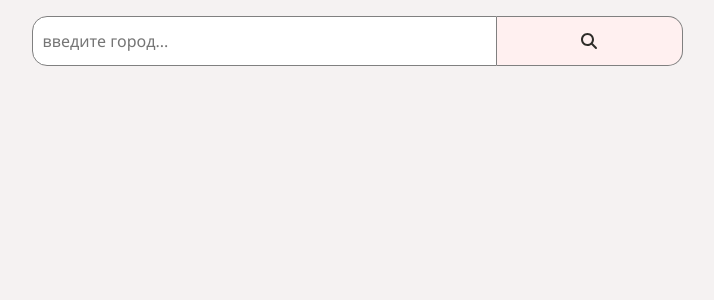
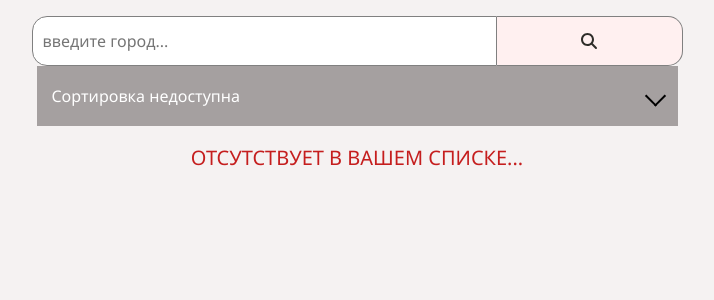
Before and after one commit to PolinaTcaciuc/vue-weather, a Vue app: page /weather in a window 1280 px wide. Shown: the top 300 px of the page, without its empty margins (283-997 px from the left). Built offline with nearby package versions, Linux system fonts and the light colour scheme.

Commit message:
feat: add select component 1. Add the ability to sort cities

```diff
--- a/src/assets/styles/vars.scss
+++ b/src/assets/styles/vars.scss
@@ -18,6 +18,8 @@
   --color-grey: rgb(165, 160, 160);
   //technical variables
   --color-attention: rgb(190, 0, 0, 0.88);
+  --color-disabled:rgb(227, 227, 227);
+
   /* Shadows */
   --shadow-color: rgb(0, 0, 0, 10%);
 
--- a/src/components/CityList.vue
+++ b/src/components/CityList.vue
@@ -1,13 +1,22 @@
 <script setup>
 import CityCard from "./CityCard.vue";
 import { useStore } from "vuex";
-import { computed } from "vue";
-const store = useStore();
-const listOfCities = computed(() => store.getters["city/getWeatherData"]);
+import { defineProps,computed } from "vue";
+const props = defineProps({
+  weatherData:{
+    type:Array,
+    required:true,
+  }
+})
+ const store = useStore();
+// const listOfCities = computed(() => store.getters["city/getWeatherData"]);
 const currentSearch = computed(() => store.getters["city/getSearchCity"]);
 
 const filteredCities = computed(() => {
-  return listOfCities.value.filter((city) => {
+  if(currentSearch.value === ''){
+    return props.weatherData;
+  }
+  return props.weatherData.filter((city) => {
     return city.cityName
       .toLowerCase()
       .includes(currentSearch.value.toLowerCase());
@@ -15,18 +24,12 @@ const filteredCities = computed(() => {
 });
 </script>
 <template>
-  <p
-    class="alt-txt"
-    v-show="filteredCities.length <= 0 && listOfCities.length > 0"
-  >
-    {{ `&#xab;${currentSearch}&#xbb;` }} нет в вашем списке...
-  </p>
   <div class="container">
+    <p class="alt-txt" v-if="filteredCities.length <= 0">{{currentSearch}} отсутствует в вашем списке...</p>
     <TransitionGroup
       name="animCity"
       tag="ul"
-      class="city-list row justify-content-center pt-5"
-    >
+      class="city-list row justify-content-center pt-5">
       <city-card v-for="city in filteredCities" :key="city.id" :city="city">
       </city-card>
     </TransitionGroup>
@@ -36,6 +39,9 @@ const filteredCities = computed(() => {
 
 
 <style lang="scss">
+.alt-txt {
+  color: var(--color-attention) !important;
+}
 .animCity-move,
 .animCity-enter-active,
 .animCity-leave-active {
--- a/src/components/UI/VModal.vue
+++ b/src/components/UI/VModal.vue
@@ -49,7 +49,7 @@ watch(
   </div>
 </template>
 
-<style lang="scss">
+<style lang="scss" scoped>
 .modal {
   position: fixed;
   left: 0;
--- /dev/null
+++ b/src/components/UI/VSelect.vue
@@ -0,0 +1,189 @@
+<template>
+  <div
+    ref="selectContainer"
+    @click="selectOpen"
+    :class="['select-container', { disabled: isDisabled }]"
+  >
+    <div class="select">
+      <input
+        readonly
+        :value="currentOption"
+        type="text"
+        id="input"
+        ref="input"
+      />
+    </div>
+    <div class="option-container" data-simplebar>
+      <div
+        @click="changeOption(option)"
+        class="option"
+        v-for="option in props.options"
+        :key="option.id"
+        :id="option.id">
+        <label> {{ option.name }} </label>
+      </div>
+    </div>
+  </div>
+</template>
+
+<script>
+export default {
+  name: "v-select",
+};
+</script>
+<script setup>
+import { defineEmits,defineProps, computed, ref, watchEffect } from "vue";
+import { useStore } from "vuex";
+const emit = defineEmits(["changeOption"]);
+const props = defineProps({
+  options:{
+    type: Array,
+    required:true
+  }
+})
+const store = useStore();
+const weatherData = computed(() => store.getters["city/getWeatherData"]);
+let isDisabled = ref(false);
+let currentOption = ref("");
+const selectContainer = ref(null);
+
+const selectOpen = () => {
+  if (isDisabled.value) return;
+  selectContainer.value.classList.toggle("active");
+};
+const changeOption = (option) => {
+  document.querySelectorAll(".option").forEach((item) => {
+    if (item.id != option.id) {
+      item.classList.contains("activeOption")
+        ? item.classList.remove("activeOption")
+        : "";
+    } else {
+      item.classList.contains("activeOption")
+        ? ""
+        : item.classList.add("activeOption");
+    }
+  });
+  currentOption.value = option.name;
+  emit("changeOption", option.value);
+};
+watchEffect(() => {
+  if (weatherData.value.length > 1) {
+    currentOption.value = "Критерий сортировки";
+    isDisabled.value = false;
+  } else {
+    currentOption.value = "Сортировка недоступна";
+    isDisabled.value = true;
+  }
+});
+</script>
+<style lang="scss">
+.select-container {
+  position: relative;
+}
+.select-container.disabled {
+  .select {
+    background: var(--color-grey);
+    &::after {
+      cursor: not-allowed;
+      border-bottom: 2px solid black;
+      border-right: 2px solid black;
+    }
+    input {
+      cursor: not-allowed;
+    }
+  }
+}
+
+.activeOption {
+  background: var(--color-purple);
+}
+.select-container .select {
+  position: relative;
+  background: var(--color-pink-dirty);
+  height: 60px;
+}
+.select-container .select::after {
+  position: absolute;
+  content: "";
+  width: 15px;
+  height: 15px;
+  top: 50%;
+  right: 15px;
+  transform: translateY(-50%) rotate(45deg);
+  border-bottom: 2px solid white;
+  border-right: 2px solid white;
+  cursor: pointer;
+  transition: border-color 0.4s;
+}
+
+.select-container.active .select::after {
+  border: none;
+  border-left: 2px solid white;
+  border-top: 2px solid white;
+}
+.select-container .select input {
+  position: relative;
+  width: 100%;
+  height: 100%;
+  padding: 0 15px;
+  background: none;
+  outline: none;
+  border: none;
+  color: white;
+  cursor: pointer;
+}
+.select-container .option-container {
+  position: absolute;
+  z-index: 1000;
+  top: 60px;
+  width: 100%;
+  background: #6e6477;
+  height: 0;
+  transition: 0.4s;
+  border-radius: 0px 0px 18px 18px;
+}
+
+.select-container.active .option-container {
+  height: 180px;
+}
+
+.select-container .option-container .option {
+  position: relative;
+  padding-left: 15px;
+  height: 60px;
+  cursor: pointer;
+  display: flex;
+  align-items: center;
+  &:not(:first-child){
+    border-top: 1px solid rgba(0, 0, 0, 0.3);
+  }
+}
+
+.select-container .option-container .option.selected {
+  background: rgba(0, 0, 0, 0.5);
+  pointer-events: none;
+}
+
+.select-container .option-container .option:hover {
+  background: rgba(0, 0, 0, 0.2);
+  padding-left: 20px;
+  border-radius: 0px ;
+  &:first-child{
+    background: rgba(0, 0, 0, 0.2);
+  padding-left: 20px;
+  border-radius: 18px 18px 0px 0px;
+  }
+  &:last-child{
+    background: rgba(0, 0, 0, 0.2);
+  padding-left: 20px;
+  border-radius: 0px 0px 18px 18px;
+  }
+
+
+}
+
+.select-container .option-container .option label {
+  color: white;
+  cursor: pointer;
+}
+</style>
--- a/src/components/UI/globalComponentsList.js
+++ b/src/components/UI/globalComponentsList.js
@@ -5,6 +5,7 @@
  import VLink from './VLink';
  import VLoader from './VLoader';
  import VError from './VError';
+ import VSelect from './VSelect';
  export default [
      VTitle,
      VButton,
@@ -13,4 +14,5 @@
      VLink,
      VLoader,
      VError,
+     VSelect,
  ]
--- a/src/pages/WeatherFetchPage.vue
+++ b/src/pages/WeatherFetchPage.vue
@@ -5,12 +5,43 @@ import { useStore } from "vuex";
 import { computed } from "vue";
 const store = useStore();
 const loadingStatus = computed(() => store.getters["common/loading"]);
-
+const weatherData = computed(() => store.getters["city/getWeatherData"]);
+let selectedSort = computed(() => store.getters["city/getSelectedSort"]);
 const searchFormClasses = {
   input: ["col-8", "col-md-6", "col-lg-5"],
   btn: ["col-3", "col-md-2"],
 };
 const errorClasses = ["col-11", "col-md-8", "col-lg-7"];
+const sortedData = computed(() => {
+  const data = weatherData.value.slice();
+  if (selectedSort.value === "temp") {
+    return data.sort((a, b) => b.temp - a.temp);
+  } else {
+    return data.sort((a, b) =>
+      a[selectedSort.value]?.localeCompare(b[selectedSort.value])
+    );
+  }
+});
+const changeSelect = (value) => {
+  store.commit("city/SET_SELECTED_SORT", value);
+};
+const optionsList = [
+  {
+    value: "cityName",
+    name: "По названию",
+    id: 1,
+  },
+  {
+    value: "description",
+    name: "По описанию",
+    id: 2,
+  },
+  {
+    value: "temp",
+    name: "По температуре",
+    id: 3,
+  },
+];
 </script>
 
 <template>
@@ -20,12 +51,23 @@ const errorClasses = ["col-11", "col-md-8", "col-lg-7"];
         <search-form :classes="searchFormClasses" />
       </div>
       <div class="row justify-content-center">
+        <div class="col-11 col-md-8 col-lg-7">
+          <v-select
+          :options="optionsList"
+          @changeOption="changeSelect"> </v-select>
+        </div>
+      </div>
+
+      <div class="row justify-content-center">
         <v-loader :isLoading="loadingStatus"></v-loader>
       </div>
     </div>
-    <v-error :classes="errorClasses"></v-error>
     <div class="container">
-      <city-list></city-list>
+      <city-list :weatherData="sortedData"></city-list>
     </div>
   </section>
+  <v-error :classes="errorClasses"></v-error>
 </template>
+
+<style lang="scss">
+</style>
--- a/src/store/modules/cityModule.js
+++ b/src/store/modules/cityModule.js
@@ -3,9 +3,12 @@ import City from '@/classes/City.js';
 export const cityModule = {
     namespaced: true,
     state() {
+        const storedData = localStorage.getItem('weatherData');
+
         return {
             searchCity: '',
-            weatherData: [],
+            weatherData: storedData ? JSON.parse(storedData) : [],
+            selectedSort: '',
         }
     },
     mutations: {
@@ -14,7 +17,12 @@ export const cityModule = {
         },
         PUSH_WEATHER_DATA(state, city) {
             state.weatherData.push(city);
+            localStorage.setItem('weatherData', JSON.stringify(state.weatherData));
+
         },
+        SET_SELECTED_SORT(state,value){
+            state.selectedSort = value;
+        }
     },
     getters:{
         getWeatherData(state){
@@ -22,6 +30,9 @@ export const cityModule = {
         },
         getSearchCity(state){
             return state.searchCity
+        },
+        getSelectedSort(state){
+            return state.selectedSort
         }
     },
     actions: {
```
Also changed, not shown: public/index.html (+7 -1 lines).
